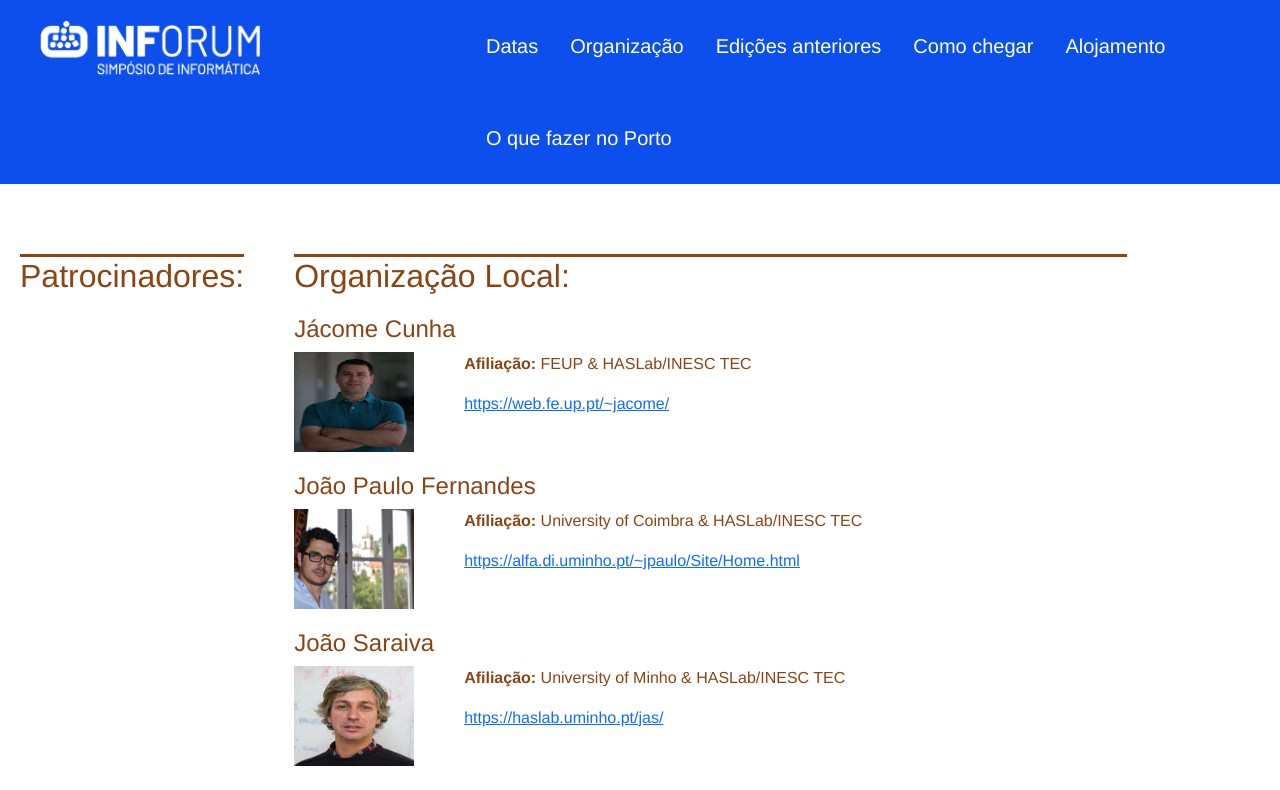
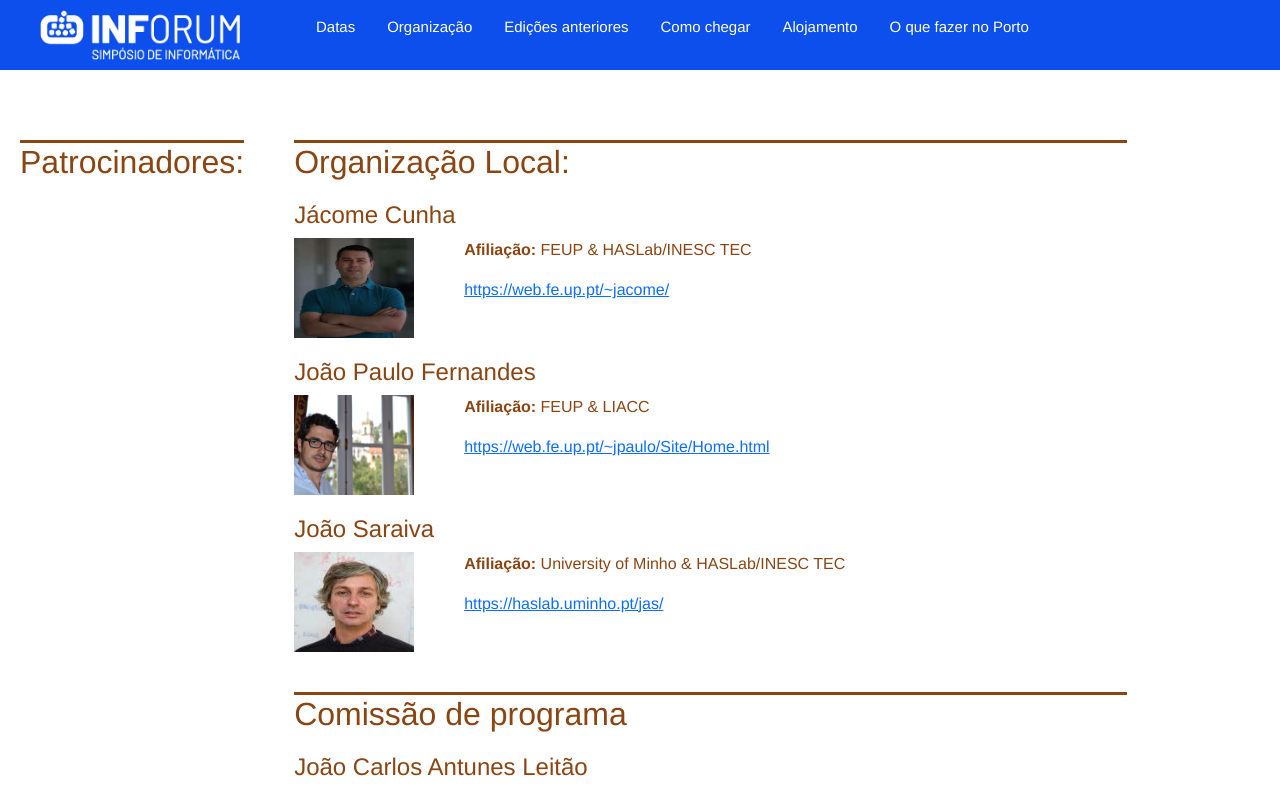
Before and after one commit to h4g0/Inforum2023, a React (Create React App) app: page /People in a window 1280 px wide. Shown: the top 790 px of the page. Built offline with nearby package versions, Linux system fonts and the light colour scheme.

Commit message:
changed layout

```diff
--- a/src/Main/Main.css
+++ b/src/Main/Main.css
@@ -15,10 +15,10 @@
 }
 
 .logo {
-    height: 55px;
-    margin-top: 20px;
+    height: 50px;
+    margin-top: 10px;
     margin-left: 40px;
-    margin-bottom: 20px;
+    margin-bottom: 10px;
 }
 
 .login-div-internal {
@@ -180,13 +180,28 @@
 
     color: white;
     margin-left: 20px;
-    margin-top: 30px;
-    margin-bottom: 30px;
-    font-size: 20px;
+    margin-top: 15px;
+    margin-bottom: 15px;
+    font-size: 15px;
 
     border-style: hidden;
     background-color: #0c4fed;
 }
+
+
+.Menu button:hover {
+
+    color: #0c4fed;
+    margin-left: 20px;
+    margin-top: 15px;
+    margin-bottom: 15px;
+    font-size: 15px;
+
+    border-style: hidden;
+    background-color: white;
+    border-radius: 5px;
+}
+
 
 
 .Intro {
@@ -339,7 +354,7 @@
     margin-top: 20px;
 }
 .Options {
-    margin-left: 200px;
+    margin-left: 50px;
 }
 
 .Menu button:hover {
--- a/src/Main/People.tsx
+++ b/src/Main/People.tsx
@@ -38,11 +38,11 @@ export function People(props: any){
                 </h2>
 
         <Person name="Jácome Cunha" picture={jacome} afiliation="FEUP & HASLab/INESC TEC" page="https://web.fe.up.pt/~jacome/"></Person>
-        <Person name="João Paulo Fernandes" picture={jpf} afiliation="University of Coimbra & HASLab/INESC TEC" page="https://alfa.di.uminho.pt/~jpaulo/Site/Home.html"></Person>
+        <Person name="João Paulo Fernandes" picture={jpf} afiliation="FEUP & LIACC" page="https://web.fe.up.pt/~jpaulo/Site/Home.html"></Person>
         <Person name="João Saraiva" picture={jas} afiliation="University of Minho & HASLab/INESC TEC" page="https://haslab.uminho.pt/jas/"></Person>
 
         <h2>Comissão de programa</h2>
-        <Person name="João Carlos Antunes Leitão" picture={jl} afiliation="NOVA University Lisbon & NOVA Laboratory for Computer Science and Informatics"  page="https://alfa.di.uminho.pt/~jpaulo/Site/Home.html"></Person>
+        <Person name="João Carlos Antunes Leitão" picture={jl} afiliation="NOVA University Lisbon & NOVA Laboratory for Computer Science and Informatics"  page="https://asc.di.fct.unl.pt/~jleitao/"></Person>
         <Person name="Luís Antunes Veiga" picture={lv} afiliation="IST & INESC ID Lisboa" page="https://www.gsd.inesc-id.pt/~lveiga/"></Person>
 
         <h2>Divulgação e Web</h2>
```
